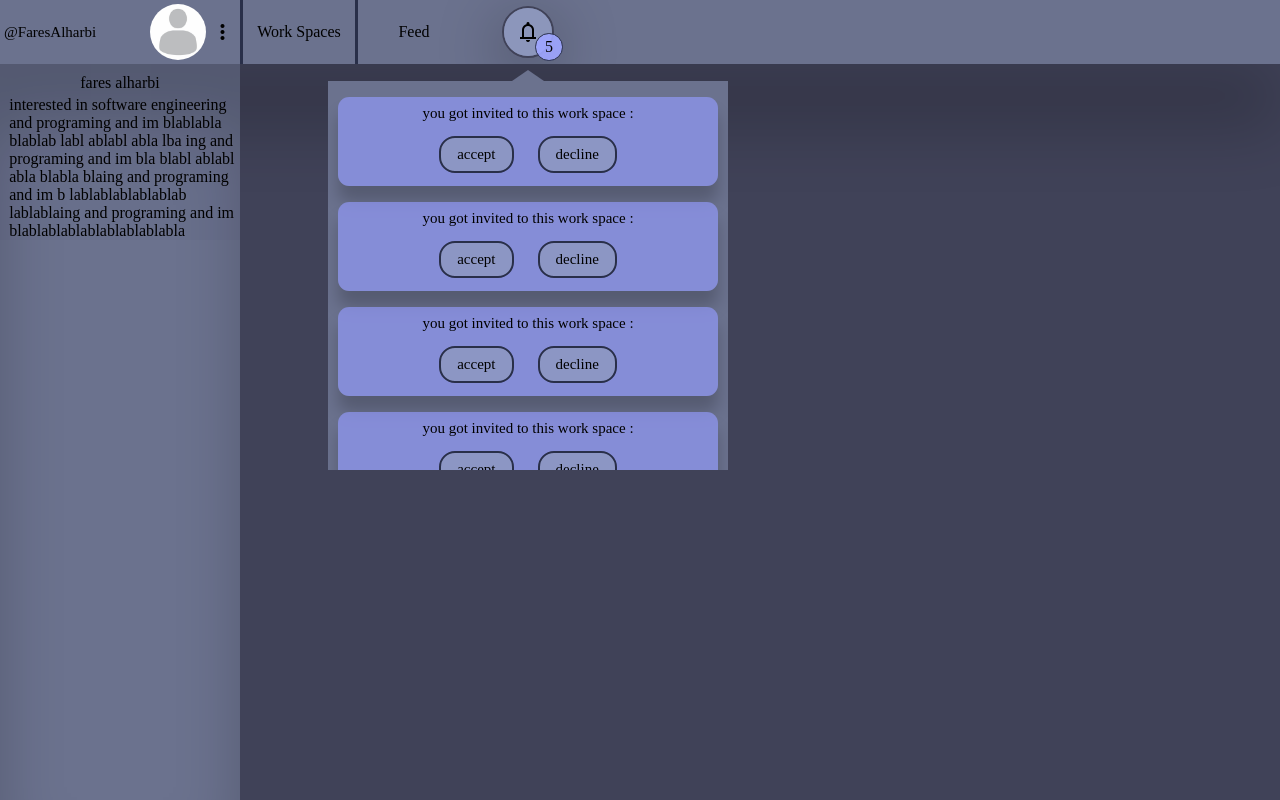
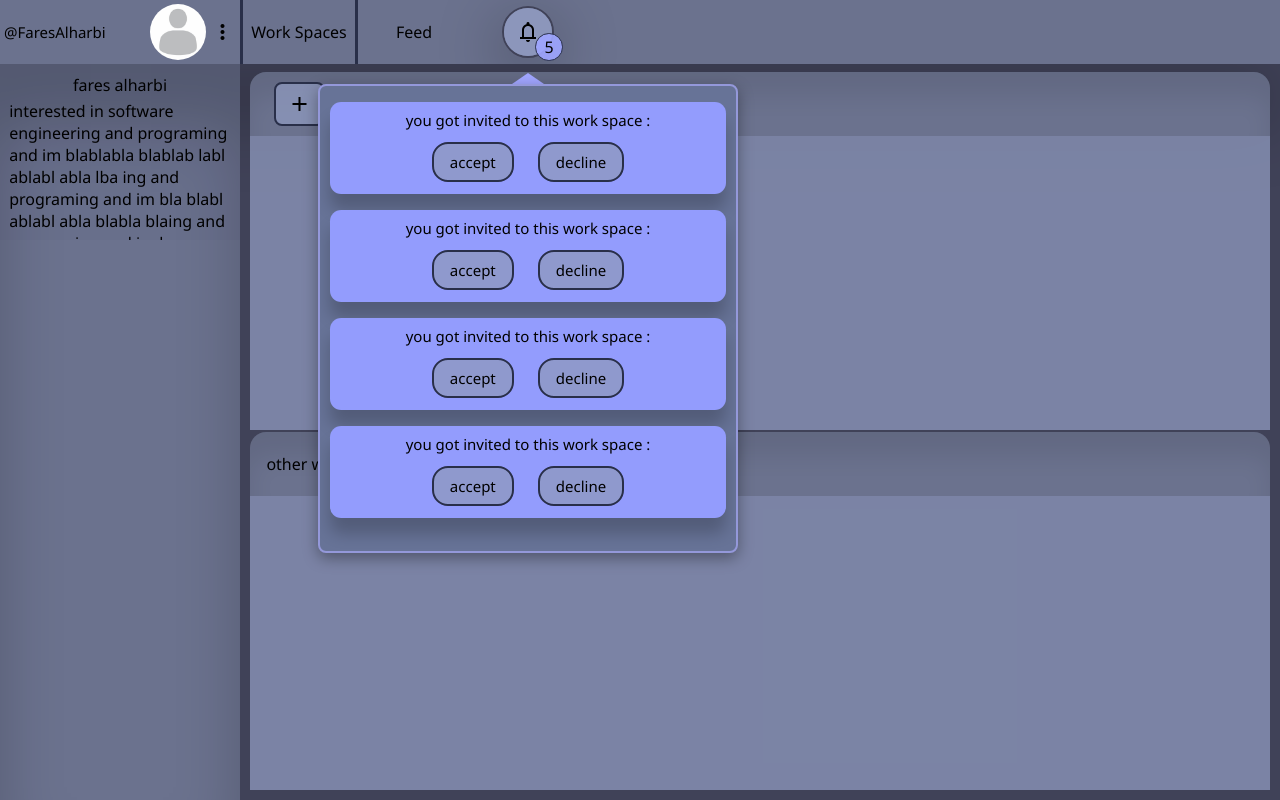
Before and after one commit to faresAlharbi0/taskkit, a website: page app/welcome.html in a window 1280 px wide. Both pictures are taken after a click on the element "notifications". Drawn offline with nearby package versions, Linux system fonts and the light colour scheme; files that its build step writes are made by us from their sources; files whose address does not match are found by name.

Commit message:
addeed two body workspaces containers for work spaces

```diff
--- a/app/welcome.html
+++ b/app/welcome.html
@@ -5,6 +5,9 @@
     <meta name="viewport" content="width=device-width, initial-scale=1.0">
     <title>welcome</title>
     <link rel="stylesheet" href="/css/welcome.css">
+    <link rel="preconnect" href="https://fonts.googleapis.com">
+    <link rel="preconnect" href="https://fonts.gstatic.com" crossorigin>
+    <link href="https://fonts.googleapis.com/css2?family=Noto+Sans:ital,wght@0,100..900;1,100..900&family=Roboto:ital,wght@0,100;0,300;0,400;0,500;0,700;0,900;1,100;1,300;1,400;1,500;1,700;1,900&display=swap" rel="stylesheet">
     <link rel="stylesheet" href="https://fonts.googleapis.com/css2?family=Material+Symbols+Outlined:opsz,wght,FILL,GRAD@20..48,100..700,0..1,-50..200" />
 </head>
 <body>
@@ -72,6 +75,24 @@
                 <span>interested in software engineering and programing and im blablabla blablab labl ablabl abla lba ing and programing and im bla blabl ablabl abla blabla blaing and programing and im b lablablablablablab lablablaing and programing and im blablablablablablablablabla</span>
             </div>
         </div>
+        <div class="sectionwrapper">
+            <div class="workspaces-section">
+                <div class="work-spaces-header first-work-header">
+                    <div class="add-workspaces-btn"><span class="material-symbols-outlined">
+                        add
+                        </span>
+                    </div>
+                    <span class="my-ws-span">my work spaces</span>
+                </div>
+                <div class="workspace-body"></div>
+            </div>
+            <div class="workspaces-section">
+                <div class="work-spaces-header">
+                    <span class="my-ws-span">other work spaces</span>
+                </div>
+                <div class="workspace-body"></div>
+            </div>
+        </div>
     </div>
     <script src="https://cdnjs.cloudflare.com/ajax/libs/gsap/3.11.4/gsap.min.js"
     integrity="sha512-f8mwTB+Bs8a5c46DEm7HQLcJuHMBaH/UFlcgyetMqqkvTcYg4g5VXsYR71b3qC82lZytjNYvBj2pf0VekA9/FQ=="
--- a/website/css/welcome.css
+++ b/website/css/welcome.css
@@ -8,10 +8,12 @@
     --nav-bg-highlight: #9ea6ff;
     --button-bg: #8e99bec0;
     --page-full-hieght:  calc(100vh - 4rem);
+    --page-half-hieght:  calc((100vh - 4rem)/2);
   }
 
 body{
     background-color: var(--main-bg-color);
+    font-family: "Noto Sans", sans-serif;
 }
 nav{
     width: 100%;
@@ -204,8 +206,8 @@ nav{
     flex-direction: column;
     justify-content: center;
     align-items: center;
-    top: 4.4rem;
-    width: 25rem;
+    top: 4.55rem;
+    width: 26rem;
     height: 0;
     background-color:#6b728e00;
     font-size: 15px;
@@ -217,11 +219,11 @@ nav{
     flex-direction: column;
     justify-content: start;
     align-items: center;
-    overflow-y: auto;
+    overflow-y: scroll;
     row-gap: 1rem;
 }
 .noti-message{
-    background-color: #939cfda8;
+    background-color: #939cfd;
     padding-top: 0.5rem;
     padding-bottom: 0.5rem;
     width: 95%;
@@ -232,7 +234,7 @@ nav{
     align-items: center;
     text-align: center;
     row-gap: 0.5rem;
-    box-shadow: 0rem 1rem 1rem rgba(0, 0, 0, 0.205);
+    box-shadow: 0rem 1rem 1rem rgba(0, 0, 0, 0.199);
     border-radius: 0.7rem 0.7rem 0.7rem 0.7rem;
 }
 .noti-message:first-child{
@@ -281,18 +283,24 @@ nav{
     border-left: 1rem solid transparent;
     border-right: 1rem solid transparent;
 
-    border-bottom: .7rem solid #6B728E;
+    border-bottom: .7rem solid #a1a6ff;
 }
 .not-messages{
     width: 100%;
     height: 100%;
-    background-color: #6B728E;
+    background-color: #677397;
+    border-radius: 0.5rem 0.5rem 0.5rem 0.5rem;
+    border: 2px solid #9498da;
+    box-shadow: rgba(0, 0, 0, 0.356) 0px 5px 15px;
 }
 .menucontainer{
     height: 100%;
     width: 15rem;
     background-color: #6B728E;
     box-shadow: inset 0rem 4rem 4rem rgba(0, 0, 0, 0.205);
+}
+.maincontainer{
+    display: flex;
 }
 /*160 characters as the bio*/
 .side-menu-bio{
@@ -318,3 +326,55 @@ nav{
     margin-left: 0.4rem;
     padding: 0;
 }
+.sectionwrapper{
+    display: flex;
+    flex-direction: column;
+    width: calc(100% - 15rem);
+}
+.workspaces-section{
+    width: 100%;
+    height: 50%;
+    display: flex;
+    flex-direction: column;
+    align-items: center;
+}
+.work-spaces-header{
+    height: 4rem;
+    width: 98%;
+    display: flex;
+    align-items: center;
+    background-color: var(--nav-bg-color);
+    box-shadow: inset 0rem 1.5rem 1.5rem rgba(0, 0, 0, 0.082);
+    border-radius: 1rem 1rem 0 0;
+}
+.my-ws-span{
+   height: 100%;
+   padding-left: 0.5rem;
+   padding-right: 0.5rem;
+   display: flex;
+   align-items: center;
+   margin-left: 0.5rem;
+}
+.add-workspaces-btn{
+    padding: 0.5rem;
+    padding-left: 0.7rem;
+    padding-right: 0.7rem;
+    background-color: #8e99bec0;
+    border-radius: 0.5rem;
+    margin-left: 1.5rem;
+    display: flex;
+    align-items: center;
+    border: solid 2px #292f49;
+}
+.add-workspaces-btn:hover{
+    background-color: var(--nav-bg-highlight);
+    cursor: pointer;
+}
+.first-work-header{
+    margin-top: 0.5rem;
+}
+.workspace-body{
+    width: 98%;
+    height: 80%;
+    background-color: #8e99bec0;
+}
--- a/website/js/welcome.js
+++ b/website/js/welcome.js
@@ -38,7 +38,7 @@ const tl2 = gsap.timeline({
   }
 });
 tl2.set(notMsgContainer,{autoAlpha:1});
-tl2.to(notMsgContainer,{height: "25rem",display: "flex"});
+tl2.to(notMsgContainer,{height: "30rem",display: "flex"});
 
 function notiSlider() {
   // play or reverse the timeline
```
